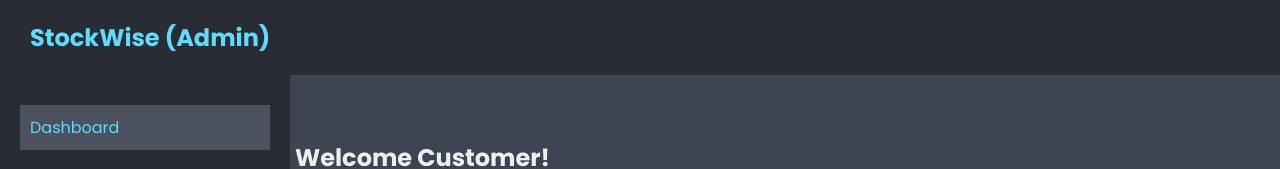
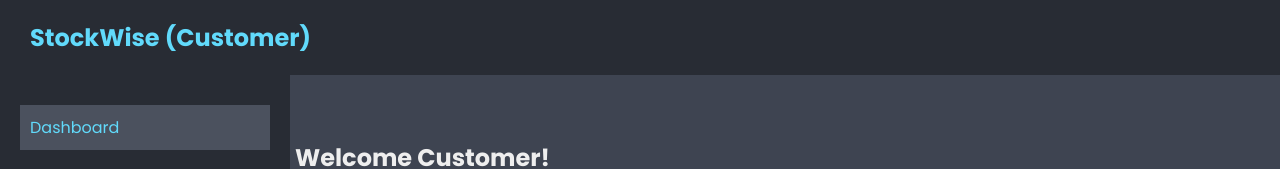
Before and after one commit to yadud1001/stock-wise-project, a plain HTML site: page Views/Customer/main.html in a window 1280 px wide. Shown: the top 169 px of the page. Drawn offline with Linux system fonts and the light colour scheme.

Commit message:
minor change

```diff
--- a/Views/Customer/main.html
+++ b/Views/Customer/main.html
@@ -9,7 +9,7 @@
 </head>
 <body>
     <div class="top-nav">
-        <div class="logo">StockWise (Admin)</div>
+        <div class="logo">StockWise (Customer)</div>
     </div>
 
     <aside class="sidebar">
```
